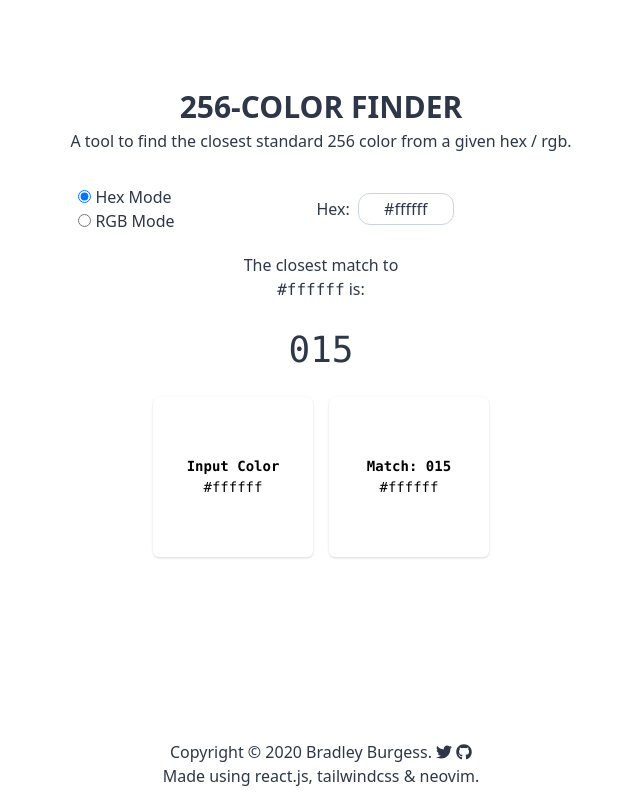
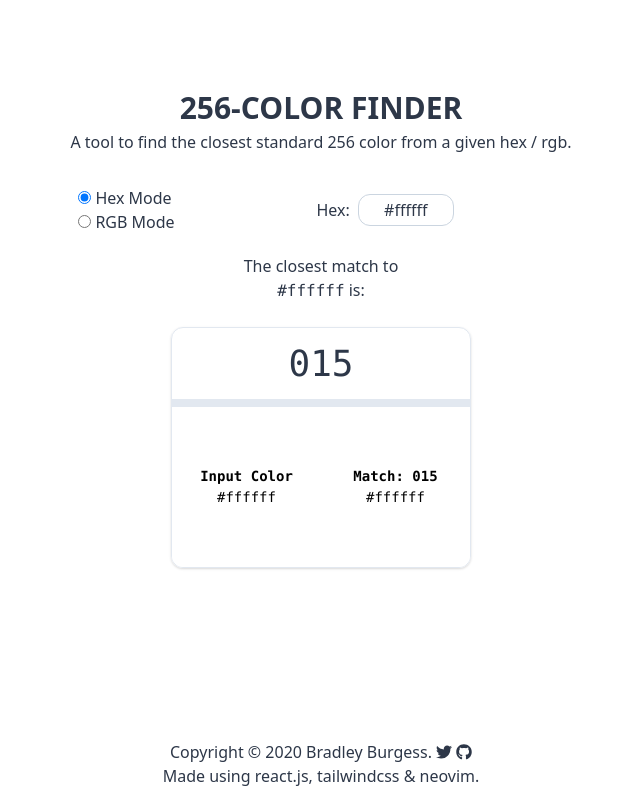
Before and after one commit to bradleyburgess/256-color-matcher, a React (Create React App) app: page / in a window 1280 px wide. Shown: the whole page, without its empty margins (319-959 px from the left). Built offline with nearby package versions, Linux system fonts and the light colour scheme.

Commit message:
Redesigned swatch area

```diff
--- a/src/components/ResultArea.jsx
+++ b/src/components/ResultArea.jsx
@@ -8,23 +8,34 @@ import padColorId from "../utils/padColorId.js";
 const styles = {
   container: "mt-5",
   text: "text-center",
-  bigColorId: "text-4xl text-center my-5",
-  swatchArea: "flex flex-row flex-wrap justify-center mt-2",
+  bigColorId:
+    "border-b-8 border-gray-300 py-2 text-4xl text-center w-full flex-shrink-0 flex-grow",
+  swatchArea: "flex flex-row flex-wrap justify-center sm:mt-6",
+  swatchContainer: [
+    "flex",
+    "flex-wrap",
+    "flex-row",
+    "justify-center",
+    "rounded-xl",
+    "border",
+    "shadow",
+    "box-border",
+    "border-gray-300",
+    "overflow-hidden",
+  ],
   swatch: [
+    "box-border",
     "duration-200",
     "flex",
+    "flex-shrink-0",
     "flex-col",
     "font-mono",
     "h-40",
     "items-center",
     "justify-center",
-    "mb-3",
-    "mx-2",
-    "rounded-md",
-    "shadow",
     "text-sm",
     "transition-colors",
-    "w-40",
+    "w-1/2",
   ],
 };
 
@@ -34,17 +45,20 @@ const ResultArea = ({ mode, inputColor, matchColor }) => {
   const matchColorText =
     mode === "hex" ? rgbToHex(matchColor.rgb) : rgbStringify(matchColor);
 
-  debugger;
   return (
     <div className={clsx(styles.container)}>
       <p className={clsx(styles.text)}>
         The closest match to <br />
         <code>{inputColorText}</code> is:
       </p>
+      <div className={clsx(styles.swatchArea)}>
+        <div
+          className={clsx(styles.swatchContainer)}
+          style={{ width: "300px" }}
+        >
           <p className={clsx(styles.bigColorId)}>
             <code>{padColorId(matchColor.colorId)}</code>
           </p>
-      <div className={clsx(styles.swatchArea)}>
           <Swatch
             mode={mode}
             inputColorText={inputColorText}
@@ -57,6 +71,7 @@ const ResultArea = ({ mode, inputColor, matchColor }) => {
             colorId={matchColor.colorId}
             colorName={matchColor.name}
           />
+        </div>
       </div>
     </div>
   );
```
Lines whose indentation alone changed are shown as unchanged.
